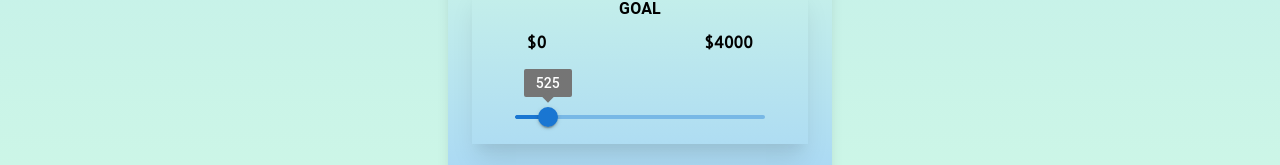
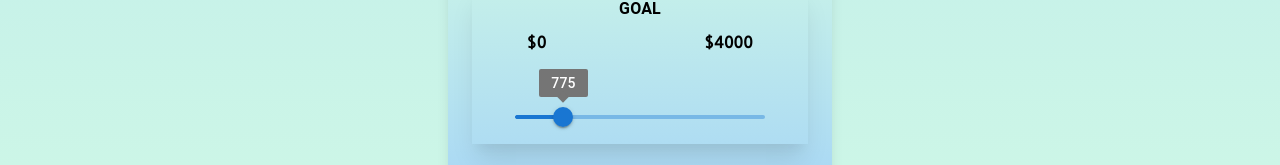
Before and after one commit to jjenks713/nyx-donate, a Next.js app: page / in a window 1280 px wide. Shown: the part 2027-2192 px from the top of the page. Built offline with nearby package versions, Linux system fonts and the light colour scheme.

Commit message:
update 775

```diff
--- a/pages/index.js
+++ b/pages/index.js
@@ -144,7 +144,7 @@ export default function Home() {
                       style={{
                         width: "250px"
                       }}
-                      value={525}
+                      value={775}
                       min={0}
                       step={400}
                       max={4000}
```
